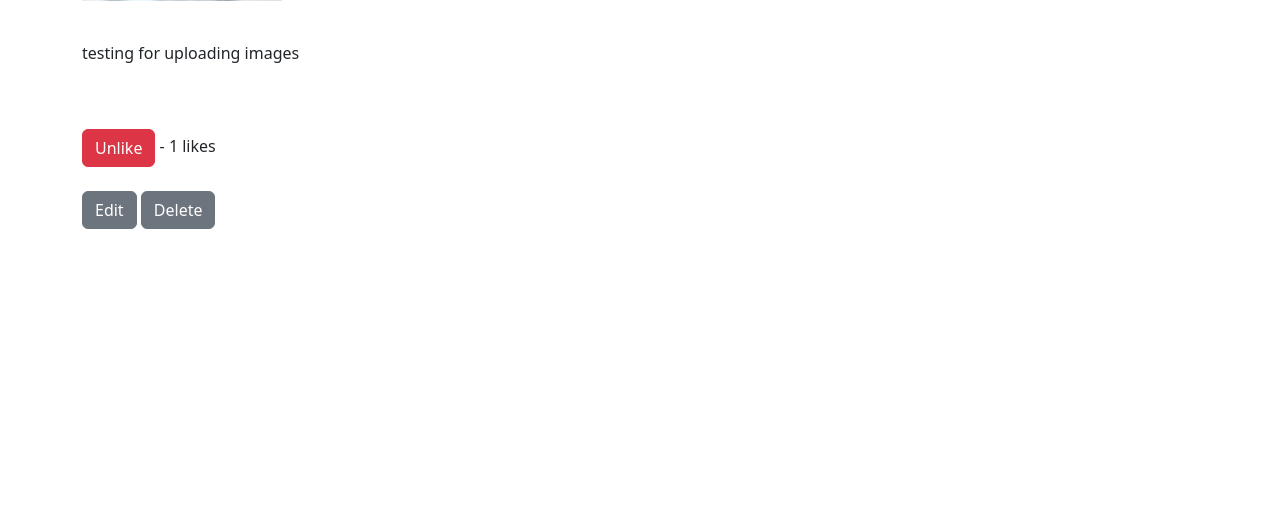
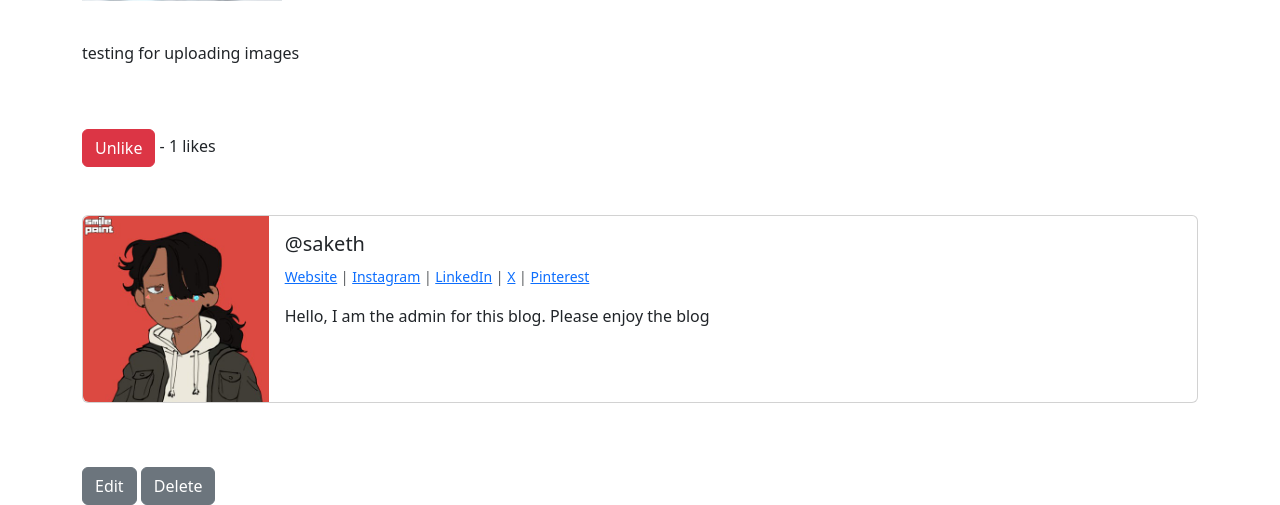
Before and after one commit to gomuningen2004/Django-blog-app, a Django app: page /post/10 in a window 1280 px wide. Shown: the part 416-921 px from the top of the page. Before the commit the page ends 645 px from the top, so only its background shows below. Run offline with Django 5.2, Linux system fonts and the light colour scheme; a user stored in the database is signed in; data comes from the database, SQL or seed files in the repository; both versions use the stored data as it was after the commit; some libraries are stand-ins or nearby versions.

Commit message:
Completed Video 28

```diff
--- a/Blog/startBlog/models.py
+++ b/Blog/startBlog/models.py
@@ -39,6 +39,23 @@ class Post(models.Model):
 class Profile(models.Model):
     user = models.OneToOneField(User, null=True, on_delete=models.CASCADE)
     bio = models.TextField()
+    profile_pic = models.ImageField(null=True, blank=True, upload_to='images/profiles/')
+    website_url = models.CharField(max_length=255, null=True, blank=True)
+    instagram_url = models.CharField(max_length=255, null=True, blank=True)
+    linkedin_url = models.CharField(max_length=255, null=True, blank=True)
+    x_url = models.CharField(max_length=255, null=True, blank=True)
+    pinterest_url = models.CharField(max_length=255, null=True, blank=True)
+
 
     def __str__(self):
         return str(self.user)
+
+    def get_social_links(self):
+        links = {
+            "Website": self.website_url,
+            "Instagram": self.instagram_url,
+            "LinkedIn": self.linkedin_url,
+            "X": self.x_url,
+            "Pinterest": self.pinterest_url,
+        }
+        return {name: url for name, url in links.items() if url}
--- a/Blog/startBlog/templates/post_detail.html
+++ b/Blog/startBlog/templates/post_detail.html
@@ -19,7 +19,32 @@
         <button type="submit" name="post_id" value="{{ post.id }}" class="btn btn-primary">Like</button> - {{ total_likes }} likes
         {% endif %}
     </form>
-    <br>
+    <br><br>
+
+
+    <div class="card mb-3">
+        <div class="row g-0">
+          <div class="col-md-2">
+            <img src="{{ post.author.profile.profile_pic.url }}" class="img-fluid rounded-start" alt="...">
+          </div>
+          <div class="col-md-10">
+            <div class="card-body">
+              <h5 class="card-title">@{{ post.author  }}</h5>
+              <p class="card-text">
+                <small class="text-body-secondary">
+                {% for name, url in post.author.profile.get_social_links.items %}
+                    <a href="{{ url }}" target="_blank">{{ name }}</a>{% if not forloop.last %} | {% endif %}
+                {% endfor %}
+                </small>
+              </p>
+              <p class="card-text">{{ post.author.profile.bio }}</p>
+            </div>
+          </div>
+        </div>
+      </div>
+
+    <!-- <img src="" alt="" class="rounded-circle" height="100" width="100"> -->
+    <br><br>
     {% if user.id == post.author.id %}
         <a href="{% url 'edit-post' post.pk %}" class="btn btn-secondary">Edit</a>
 
```
Also changed, not shown: Blog/db.sqlite3, Blog/media/images/images.jpeg (added), Blog/media/images/profiles/e72wyjmuzkgq.jpg (added), Blog/media/images/profiles/images.jpeg (added), Blog/startBlog/migrations/0011_profile_instagram_url_profile_linkedin_url_and_more.py (added).
